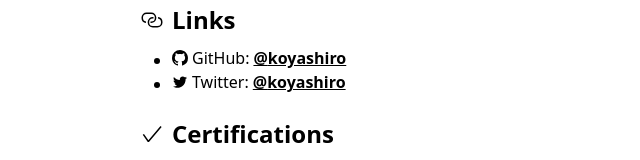
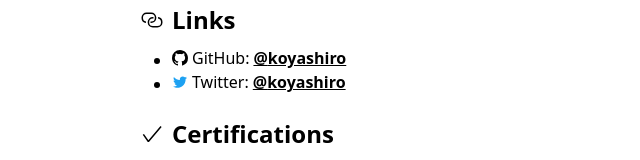
Before and after one commit to koyashiro/koyashiro.net, a Next.js app: page / in a window 1280 px wide. Shown: the part 396-556 px from the top of the page, without its empty margins (52-692 px from the left). Built offline with nearby package versions, Linux system fonts and the light colour scheme.

Commit message:
refactor: change Twitter icon color

```diff
--- a/components/Links.tsx
+++ b/components/Links.tsx
@@ -7,13 +7,13 @@ const Links: FC<Props> = (props) => {
   const links = [
     {
       kind: "GitHub",
-      icon: VscGithubInverted,
+      icon: <VscGithubInverted />,
       username: "koyashiro",
       url: "https://github.com/koyashiro",
     },
     {
       kind: "Twitter",
-      icon: VscTwitter,
+      icon: <VscTwitter color="#1DA1F2" />,
       username: "koyashiro",
       url: "https://twitter.com/koyashiro",
     },
@@ -30,9 +30,7 @@ const Links: FC<Props> = (props) => {
         {links.map((l) => (
           <li key={l.kind}>
             <div className="flex">
-              <div className="inline-flex items-center">
-                <l.icon />
-              </div>
+              <div className="inline-flex items-center">{l.icon}</div>
               <div className="ml-1">{l.kind}:</div>
               <div className="ml-1">
                 <a href={l.url} target="_balnk" rel="noopener noreferrer">
```
